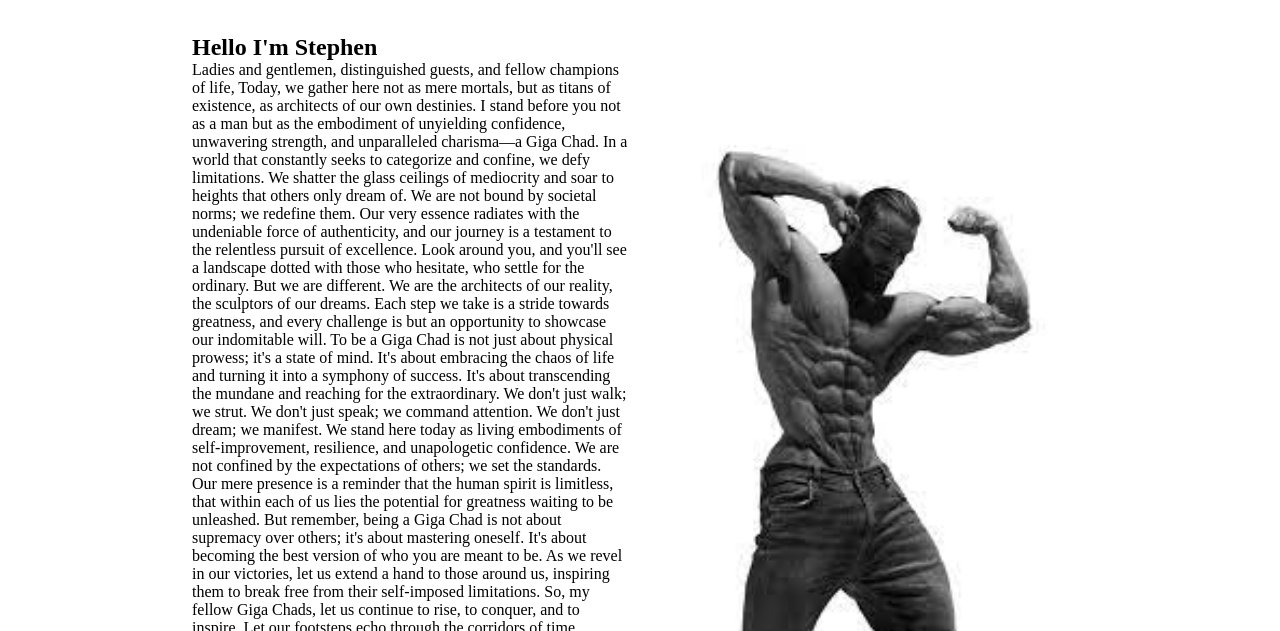
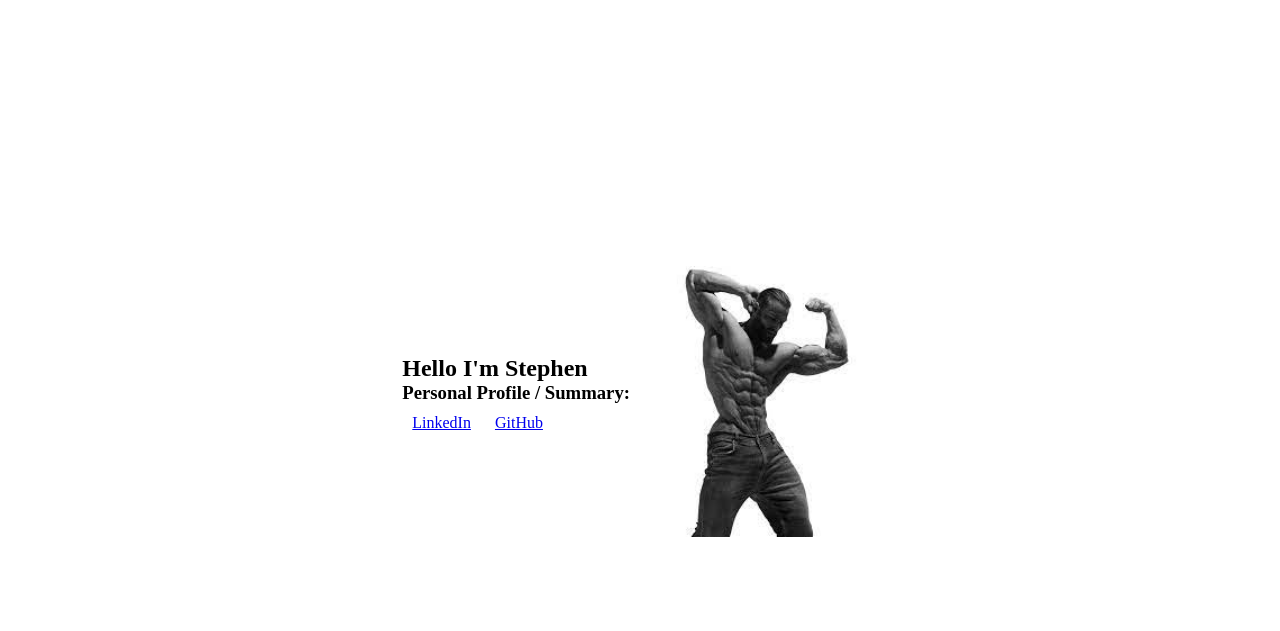
Before and after one commit to Stephen-T-2023/website, a plain HTML site: page index 2.html in a window 1280 px wide. Shown: the part 169-800 px from the top of the page. Drawn offline with Linux system fonts and the light colour scheme.

Commit message:
Update index 2.html

```diff
--- a/index 2.html
+++ b/index 2.html
@@ -3,7 +3,7 @@
 <head>
     <meta charset="UTF-8">
     <meta name="viewport" content="width=device-width, initial-scale=1.0">
-    <title>Document</title>
+    <title>Stephen's Website</title>
     <link rel="stylesheet" href="index 2.css">
 </head>
 <body>
@@ -19,23 +19,8 @@
             <div class="grid">
                 <div class="hero">
                     <h2>Hello I'm Stephen</h2>
-                    <p>Ladies and gentlemen, distinguished guests, and fellow champions of life,
-
-                        Today, we gather here not as mere mortals, but as titans of existence, as architects of our own destinies. I stand before you not as a man but as the embodiment of unyielding confidence, unwavering strength, and unparalleled charisma—a Giga Chad.
-
-                        In a world that constantly seeks to categorize and confine, we defy limitations. We shatter the glass ceilings of mediocrity and soar to heights that others only dream of. We are not bound by societal norms; we redefine them. Our very essence radiates with the undeniable force of authenticity, and our journey is a testament to the relentless pursuit of excellence.
-
-                        Look around you, and you'll see a landscape dotted with those who hesitate, who settle for the ordinary. But we are different. We are the architects of our reality, the sculptors of our dreams. Each step we take is a stride towards greatness, and every challenge is but an opportunity to showcase our indomitable will.
-
-                        To be a Giga Chad is not just about physical prowess; it's a state of mind. It's about embracing the chaos of life and turning it into a symphony of success. It's about transcending the mundane and reaching for the extraordinary. We don't just walk; we strut. We don't just speak; we command attention. We don't just dream; we manifest.
-
-                        We stand here today as living embodiments of self-improvement, resilience, and unapologetic confidence. We are not confined by the expectations of others; we set the standards. Our mere presence is a reminder that the human spirit is limitless, that within each of us lies the potential for greatness waiting to be unleashed.
-
-                        But remember, being a Giga Chad is not about supremacy over others; it's about mastering oneself. It's about becoming the best version of who you are meant to be. As we revel in our victories, let us extend a hand to those around us, inspiring them to break free from their self-imposed limitations.
-
-                        So, my fellow Giga Chads, let us continue to rise, to conquer, and to inspire. Let our footsteps echo through the corridors of time, leaving an indelible mark on the tapestry of human history. Together, we are an unstoppable force, a living testament to the boundless potential that resides within each and every one of us.
-
-                        Thank you, and may the spirit of the Giga Chad guide us on our journey to greatness!</p>
+                    <h3>Personal Profile / Summary:</h3>
+                    <p></p>
                     <li><a href="https://www.linkedin.com/in/stephen-t-131039286/">LinkedIn</a></li>
                     <li><a href="https://github.com/Stephen-T-2023">GitHub</a></li>
                 </div>
```
